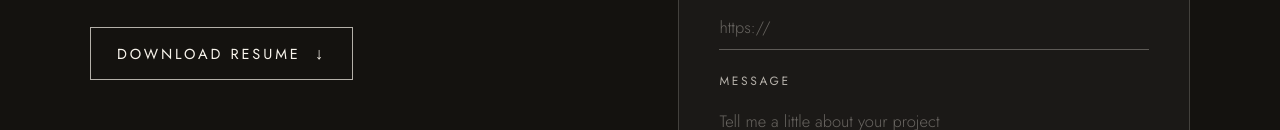
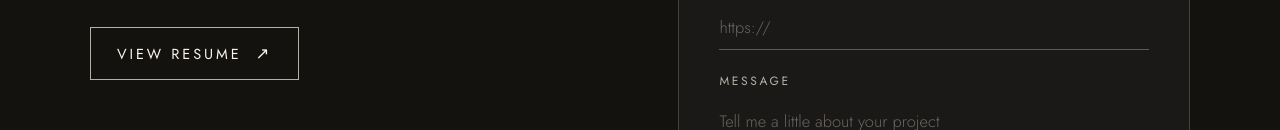
Before and after one commit to caijustine/portfolio, a plain HTML site: page public/contact.html in a window 1280 px wide. Shown: the part 563-693 px from the top of the page. Drawn offline with nearby package versions, Linux system fonts and the light colour scheme; a web font is replaced by a local one.

Commit message:
Add resume PDF and link contact page button to it
Co-Authored-By: Claude Opus 5.5 <noreply@anthropic.com>

```diff
--- a/public/contact.html
+++ b/public/contact.html
@@ -63,9 +63,9 @@
             <span style="flex-shrink: 0; white-space: nowrap; font-size: clamp(14.5px, 1.53vw, 17.5px); font-weight: 300">/caijustine</span>
           </a>
         </div>
-        <a href="#resume" style="display: inline-flex; align-items: center; gap: 14px; margin-top: clamp(24px, 4vh, 36px); padding: 15px 26px; border: 1px solid rgba(248,244,236,0.7); font-size: clamp(12.5px, 1.33vw, 14.5px); letter-spacing: 0.2em; text-transform: uppercase; color: #F8F4EC; transition: background 0.15s ease, color 0.15s ease, border-color 0.15s ease" style-hover="background:#F1EBE1;color:#1B1815;border-color:#F1EBE1">
-          Download resume
-          <span style="font-size: 16.5px; line-height: 1">&#8595;</span>
+        <a href="assets/Cailin_Schirm_Resume.pdf" target="_blank" rel="noopener" style="display: inline-flex; align-items: center; gap: 14px; margin-top: clamp(24px, 4vh, 36px); padding: 15px 26px; border: 1px solid rgba(248,244,236,0.7); font-size: clamp(12.5px, 1.33vw, 14.5px); letter-spacing: 0.2em; text-transform: uppercase; color: #F8F4EC; transition: background 0.15s ease, color 0.15s ease, border-color 0.15s ease" style-hover="background:#F1EBE1;color:#1B1815;border-color:#F1EBE1">
+          View resume
+          <span style="font-size: 16.5px; line-height: 1">&#8599;</span>
         </a>
       </div>
 
```
Also changed, not shown: 1 other file.
